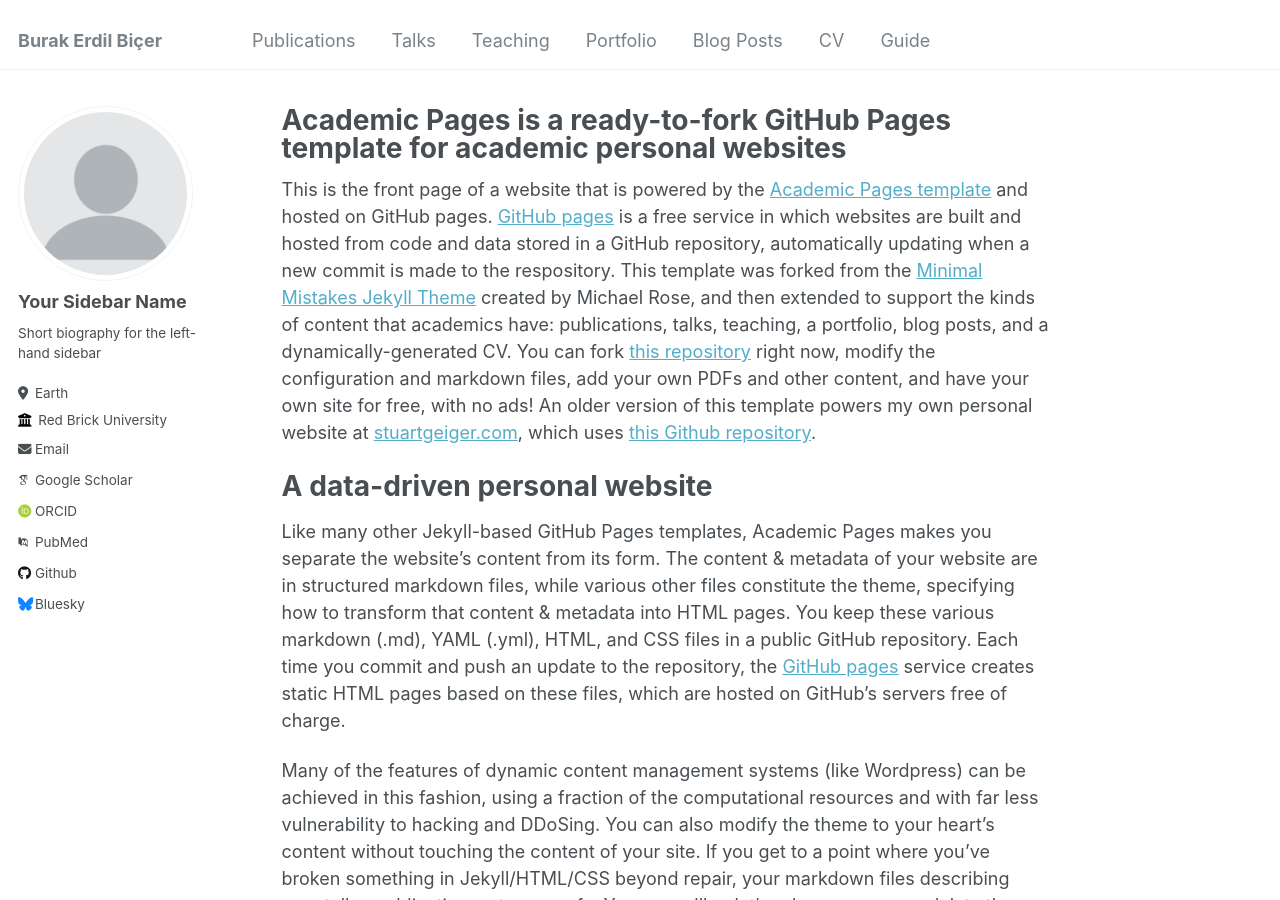
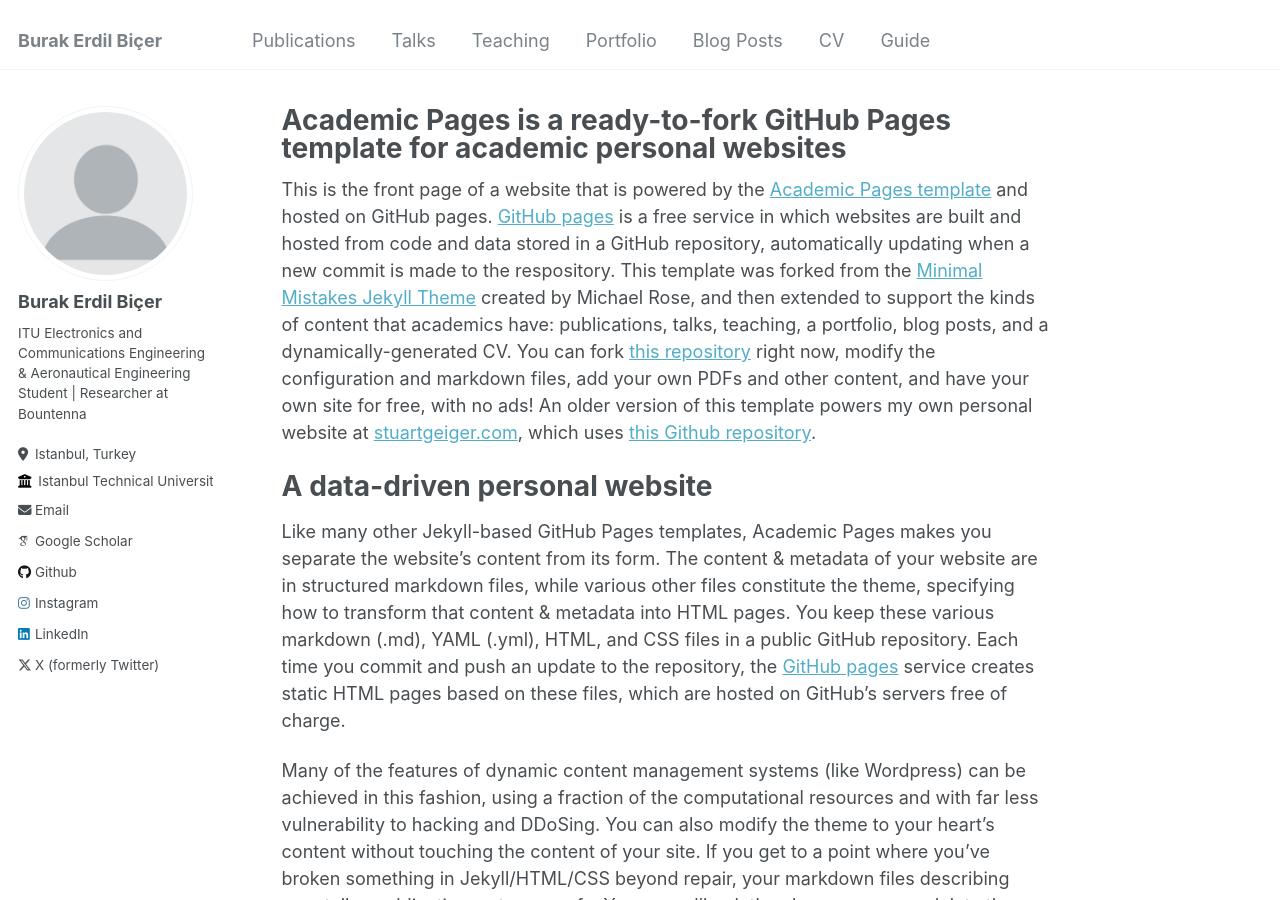
Before and after one commit to burakerdilb/burakerdilb.github.io, a Jekyll site: the page built from _pages/about.md, in a window 1280 px wide and 900 px high. Built offline with Jekyll 4.4.1, drawn with Linux system fonts in a browser that asks for light colours; some web fonts are replaced.

Commit message:
Update _config.yml

```diff
--- a/_config.yml
+++ b/_config.yml
@@ -14,7 +14,7 @@
 description              : &description "ITU Student"
 url                      : https://academicpages.github.io # the base hostname & protocol for your site e.g. "https://mmistakes.github.io"
 baseurl                  : "" # the subpath of your site, e.g. "/blog"
-repository               : "academicpages/academicpages.github.io"
+repository               : "burakerdilb/burakerdilb.github.io"
 
 # Site Author - The following control what appear as part of the author content on the side bar.
 #               If a field is blank the icon and link will not appear, otherwise it will be shown.
@@ -22,42 +22,42 @@
 author:
   # Biographic information
   avatar           : "profile.png"
-  name             : "Your Sidebar Name"
+  name             : "Burak Erdil Biçer"
   pronouns         : # example: "she/her"
-  bio              : "Short biography for the left-hand sidebar"
-  location         : "Earth"
-  employer         : "Red Brick University"
+  bio              : "ITU Electronics and Communications Engineering & Aeronautical Engineering Student | Researcher at Bountenna"
+  location         : "Istanbul, Turkey"
+  employer         : "Istanbul Technical University"
   uri              : # URL
-  email            : "none@example.org"
+  email            : "burakerdilb@gmail.com"
 
   # Academic websites
-  arxiv            : # URL - Update with the correct link to your profile
-  googlescholar    : "https://scholar.google.com/citations?user=PS_CX0AAAAAJ"
-  impactstory      : # URL
-  orcid            : "http://orcid.org/yourorcidurl"
-  semantic         : # URL
-  pubmed           : "https://www.ncbi.nlm.nih.gov/pubmed/?term=john+snow"
-  researchgate     : # URL
+  # arxiv            : # URL - Update with the correct link to your profile
+  googlescholar    : "https://scholar.google.com/citations?hl=tr&user=YCorXZIAAAAJ"
+  # impactstory      : # URL
+  # orcid            : "http://orcid.org/yourorcidurl"
+  # semantic         : # URL
+  # pubmed           : "https://www.ncbi.nlm.nih.gov/pubmed/?term=john+snow"
+  # researchgate     : # URL
 
   # Repositories and software development
   bitbucket        : # Username - Update with your username on the site
   codepen          : # Username
   dribbble         : # Username
-  github           : "academicpages"
+  github           : "burakerdilb"
   kaggle           : # Username
   stackoverflow    : # User number or user number and name (i.e., use "1" or "1/jeff-atwood")
 
   # Social media
-  bluesky          : "bsky.app" # Replace this with you Bluesky username
+  bluesky          : # Replace this with you Bluesky username
   facebook         : # Username
   flickr           : # Username
   foursquare       : # Username
   goodreads        : # Username
   google_plus      : # Username
   keybase          : # Username
-  instagram        : # Username
+  instagram        : "burakerdilb"
   lastfm           : # Username
-  linkedin         : # Username
+  linkedin         : "burakerdilb"
   mastodon         : # URL
   medium           : # URL
   pinterest        : # Username
@@ -65,7 +65,7 @@
   steam            : # Username
   telegram         : # URL
   tumblr           : # Username
-  twitter          : # Username for X / Twitter
+  twitter          : "burakerdilb"
   vine             : # Username
   weibo            : # Username
   wikipedia        : # Username
```
